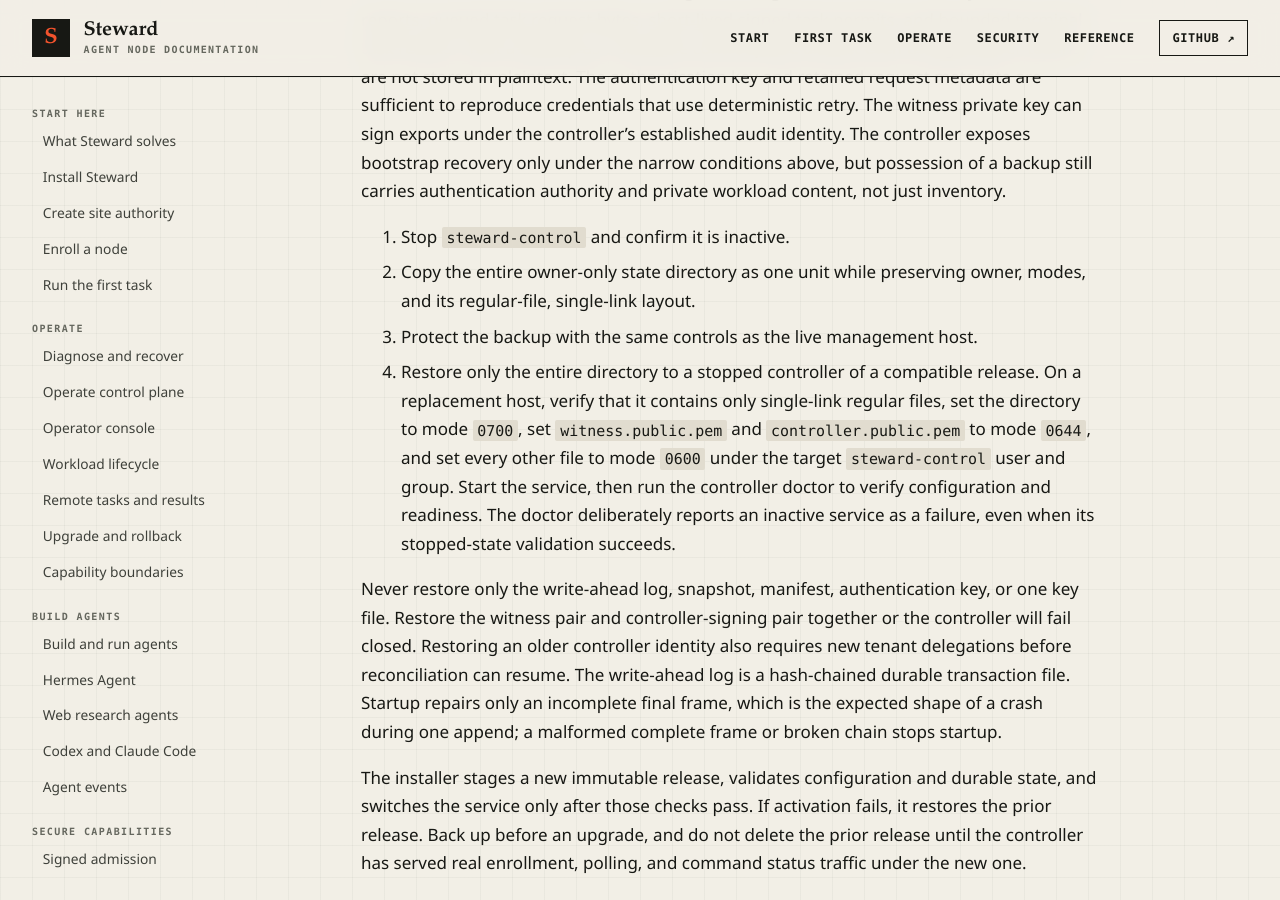
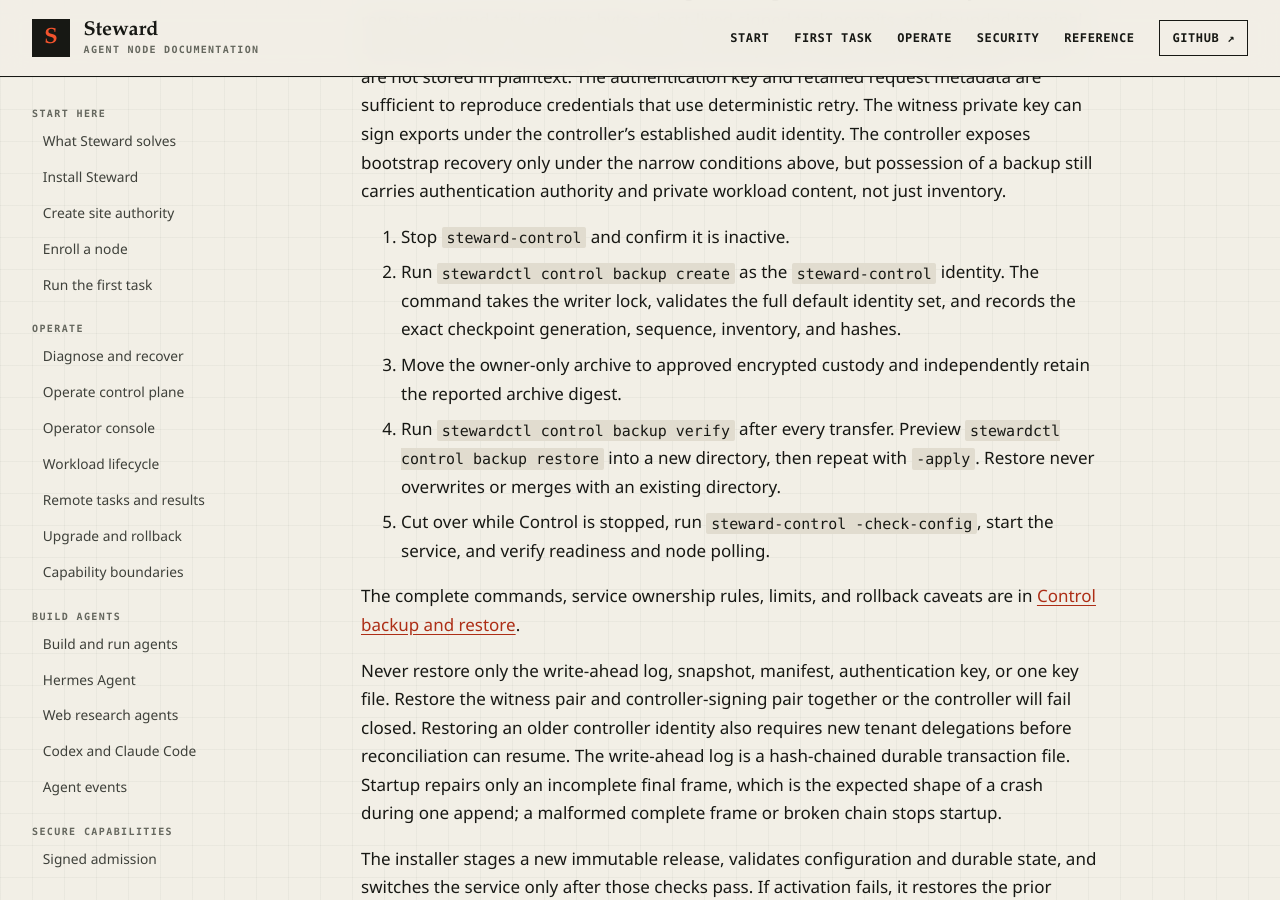
Before and after one commit to hardrails/steward, a Jekyll site: the page built from docs/guides/control-plane.md, in a window 1280 px wide and 900 px high, scrolled down 30067 px. Built offline with Jekyll 4.4.1, drawn with Linux system fonts in a browser that asks for light colours.

Commit message:
Qualify disconnected Control recovery

```diff
--- a/docs/_layouts/default.html
+++ b/docs/_layouts/default.html
@@ -95,6 +95,7 @@
         <a href="{{ '/guides/mcp/' | relative_url }}">MCP operations</a>
         <a href="{{ '/guides/buzz/' | relative_url }}">Buzz integration</a>
         <a href="{{ '/guides/air-gapped/' | relative_url }}">Air-gapped install</a>
+        <a href="{{ '/guides/control-backup/' | relative_url }}">Control backup and restore</a>
 
         <p class="nav-label">Understand</p>
         <a href="{{ '/concepts/architecture/' | relative_url }}">Architecture</a>
--- a/docs/guides/control-plane.md
+++ b/docs/guides/control-plane.md
@@ -1144,18 +1144,19 @@ but possession of a backup still carries authentication authority and private
 workload content, not just inventory.
 
 1. Stop `steward-control` and confirm it is inactive.
-2. Copy the entire owner-only state directory as one unit while preserving owner,
-   modes, and its regular-file, single-link layout.
-3. Protect the backup with the same controls as the live management host.
-4. Restore only the entire directory to a stopped controller of a compatible
-   release. On a replacement host, verify that it contains only single-link regular
-   files, set the directory to mode `0700`, set
-   `witness.public.pem` and `controller.public.pem` to mode `0644`, and set every
-   other file to mode `0600`
-   under the target `steward-control` user and group. Start the service, then run
-   the controller doctor to verify configuration and readiness. The doctor
-   deliberately reports an inactive service as a failure, even when its
-   stopped-state validation succeeds.
+2. Run `stewardctl control backup create` as the `steward-control` identity. The
+   command takes the writer lock, validates the full default identity set, and
+   records the exact checkpoint generation, sequence, inventory, and hashes.
+3. Move the owner-only archive to approved encrypted custody and independently
+   retain the reported archive digest.
+4. Run `stewardctl control backup verify` after every transfer. Preview
+   `stewardctl control backup restore` into a new directory, then repeat with
+   `-apply`. Restore never overwrites or merges with an existing directory.
+5. Cut over while Control is stopped, run `steward-control -check-config`, start
+   the service, and verify readiness and node polling.
+
+The complete commands, service ownership rules, limits, and rollback caveats are
+in [Control backup and restore]({{ '/guides/control-backup/' | relative_url }}).
 
 Never restore only the write-ahead log, snapshot, manifest, authentication key, or
 one key file. Restore the witness pair and controller-signing pair together or the
--- a/docs/llms.txt
+++ b/docs/llms.txt
@@ -33,6 +33,7 @@ Documentation: https://hardrails.github.io/steward/
 - [Run the first useful task](https://hardrails.github.io/steward/getting-started/first-task/): Move from a healthy operator context through image publication, finite deployment authority, Gateway service activation, durable Hermes deployment, and one recoverable task result
 - [Create a site authority](https://hardrails.github.io/steward/getting-started/site-authority/): Generate and verify separated site authority, prepare a finite node handoff, and resume node-local enrollment without placing tenant private keys in Control
 - [Operate Steward Control](https://hardrails.github.io/steward/guides/control-plane/): Install the bundled controller, create tenants and operators, enroll nodes, apply exact delegated desired state, deliver signed commands, and protect durable state
+- [Control backup and restore](https://hardrails.github.io/steward/guides/control-backup/): Stop and lock Control, create and independently verify one bounded state-and-identity checkpoint, preview a restore, and publish only a fully validated new state directory
 - [Remote tasks and results](https://hardrails.github.io/steward/guides/async-tasks/): Queue an exact tenant-signed Hermes prompt through Control, follow crash-safe delivery, retrieve a bounded terminal result, and interpret cancellation or outcome uncertainty
 - [Embedded operator console](https://hardrails.github.io/steward/guides/operator-console/): Inspect scoped fleet metadata and observed agent runtimes, distinguish last successful workload state from the latest signed operation, and courier one exact offline-signed Executor command through the React `/console/` surface without browser-side signing
 - [Why Steward exists](https://hardrails.github.io/steward/product/positioning/): Operator problem, authorization path, and receipt limits
```
Also changed, not shown: docs/decisions/0062-native-bounded-control-checkpoints.md (added, +62 -0 lines), docs/guides/control-backup.md (added, +148 -0 lines), docs/guides/upgrades.md (+7 -5 lines), docs/index.md (+1 -1 lines), docs/product/roadmap.md (+3 -2 lines), docs/reference/configuration.md (+6 -0 lines), .github/workflows/release.yml, README.md, 4 other files.
